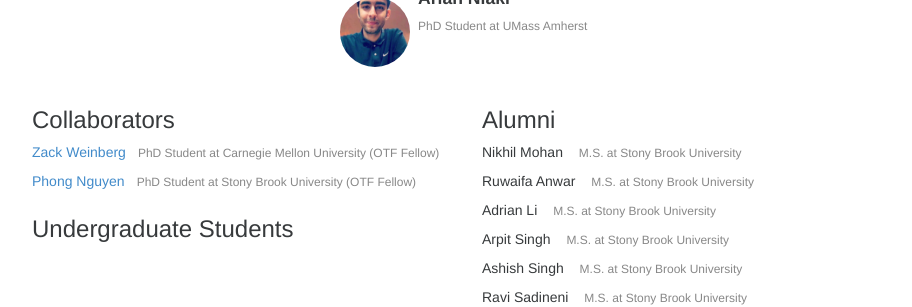
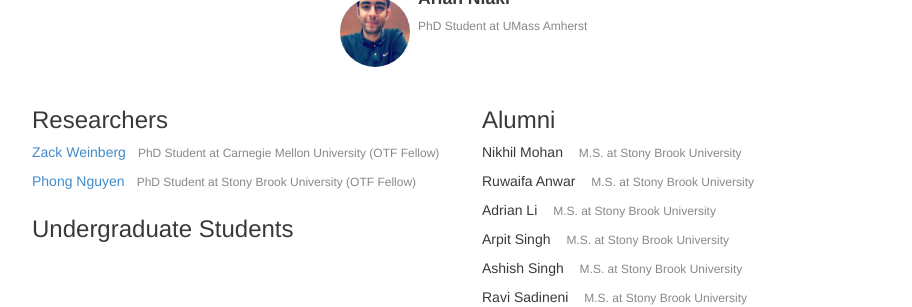
Before and after one commit to calipr/calipr.github.io, a Jekyll site: the page built from index.html, in a window 1280 px wide and 900 px high, scrolled down 1739 px. Shown: the part 154-461 px from the top of the window, without its empty margins (173-1085 px from the left). Built offline with Jekyll 4.4.1, drawn with Linux system fonts in a browser that asks for light colours; nearby versions of some CDN libraries; Markdown is read by kramdown in place of the engine named in the settings.

Commit message:
Update _config.yml

```diff
--- a/_config.yml
+++ b/_config.yml
@@ -19,7 +19,7 @@ roles:
     - {key: faculty, name: Faculty}
     - {key: postdoc, name: Researchers}
     - {key: grad, name: Graduate Students}
-    - {key: collab, name: Collaborators}
+    - {key: collab, name: Researchers}
     - {key: ugrad, name: Undergraduate Students}
     - {key: alum, name: Alumni}
 
```
